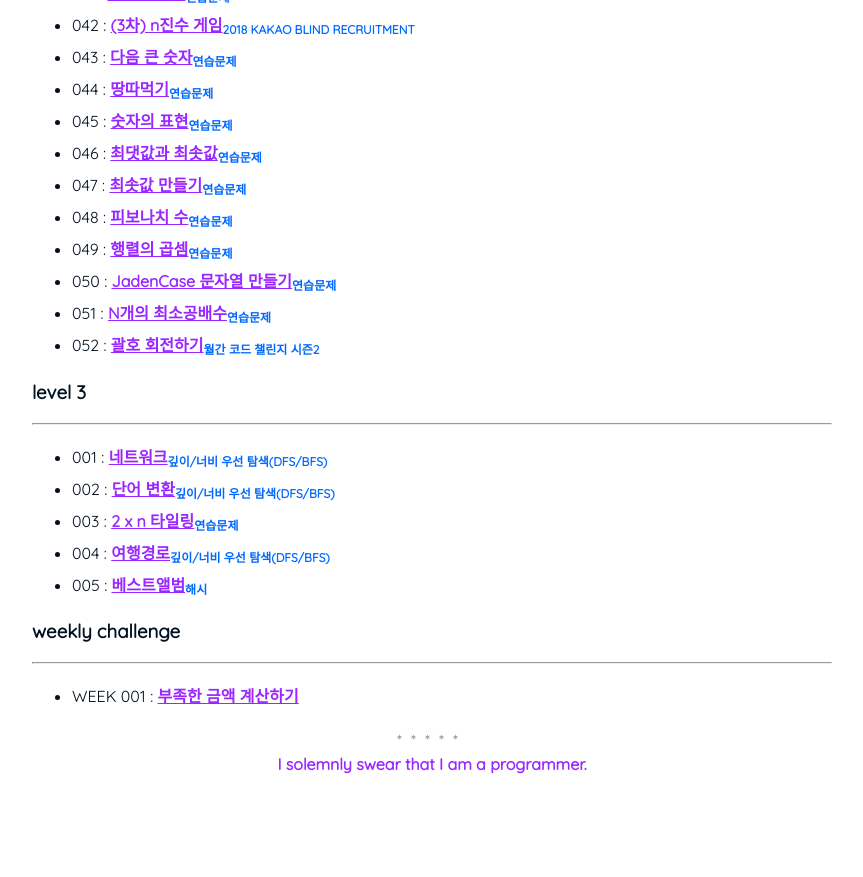
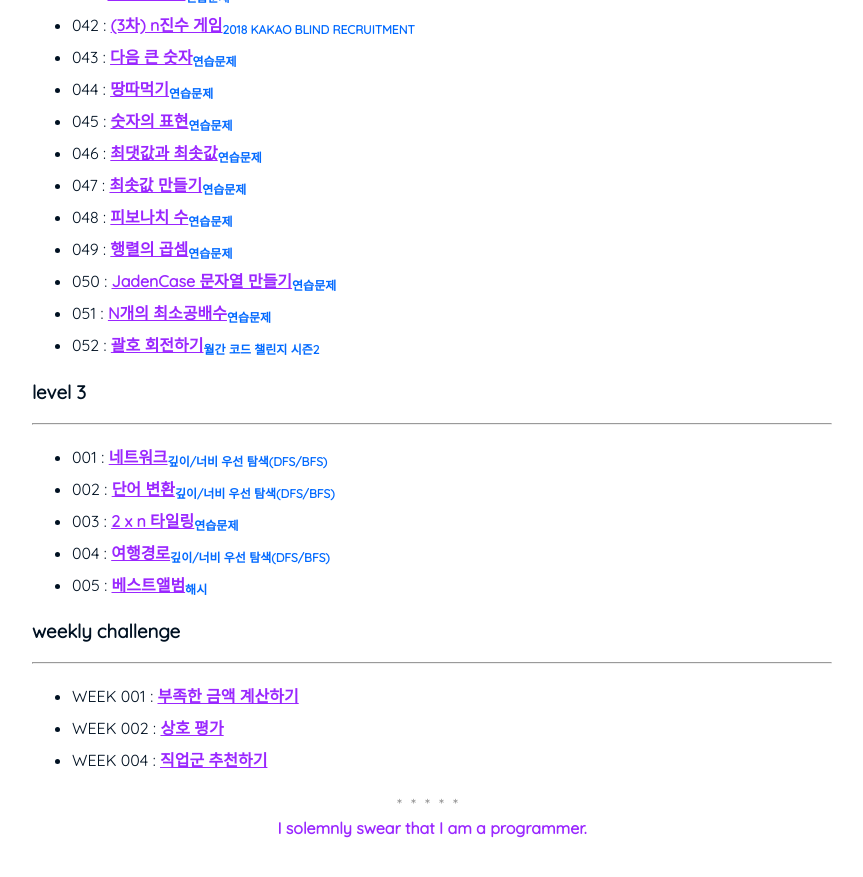
Before and after one commit to nimkoes/portfolio, a Jekyll site: the page built from _posts/2021-04-30-Programmers-Algorithm-Problem.md, in a window 1280 px wide and 900 px high, scrolled down 6676 px. Shown: the top 877 px of the window, without its empty margins (208-1071 px from the left). Built offline with Jekyll 4.4.1, drawn with Linux system fonts in a browser that asks for light colours; before the commit the page ends 7512 px from its top, so only the background shows below that.

Commit message:
mod post

```diff
--- a/_posts/2021-04-30-Programmers-Algorithm-Problem.md
+++ b/_posts/2021-04-30-Programmers-Algorithm-Problem.md
@@ -184,6 +184,8 @@ author: "nimkoes"
 ---
 
 - WEEK 001 : [**<u>부족한 금액 계산하기</u>**][link_wc_001]
+- WEEK 002 : [**<u>상호 평가</u>**][link_wc_002]
+- WEEK 004 : [**<u>직업군 추천하기</u>**][link_wc_004]
 
 
 
@@ -302,3 +304,5 @@ author: "nimkoes"
 [link_level_3_005]:https://xxxelppa.tistory.com/335
 
 [link_wc_001]:https://xxxelppa.tistory.com/336
+[link_wc_002]:https://xxxelppa.tistory.com/340
+[link_wc_004]:https://xxxelppa.tistory.com/341
```
